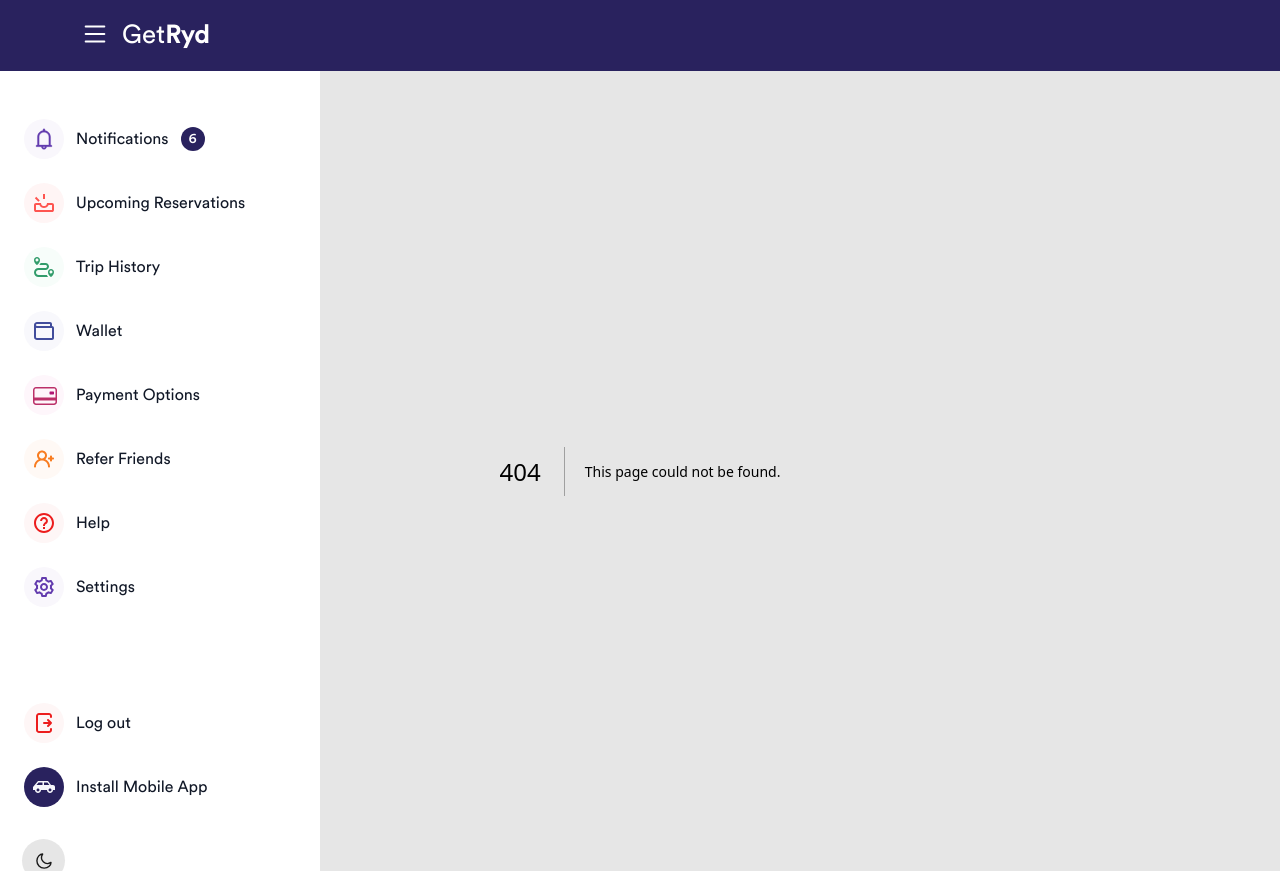
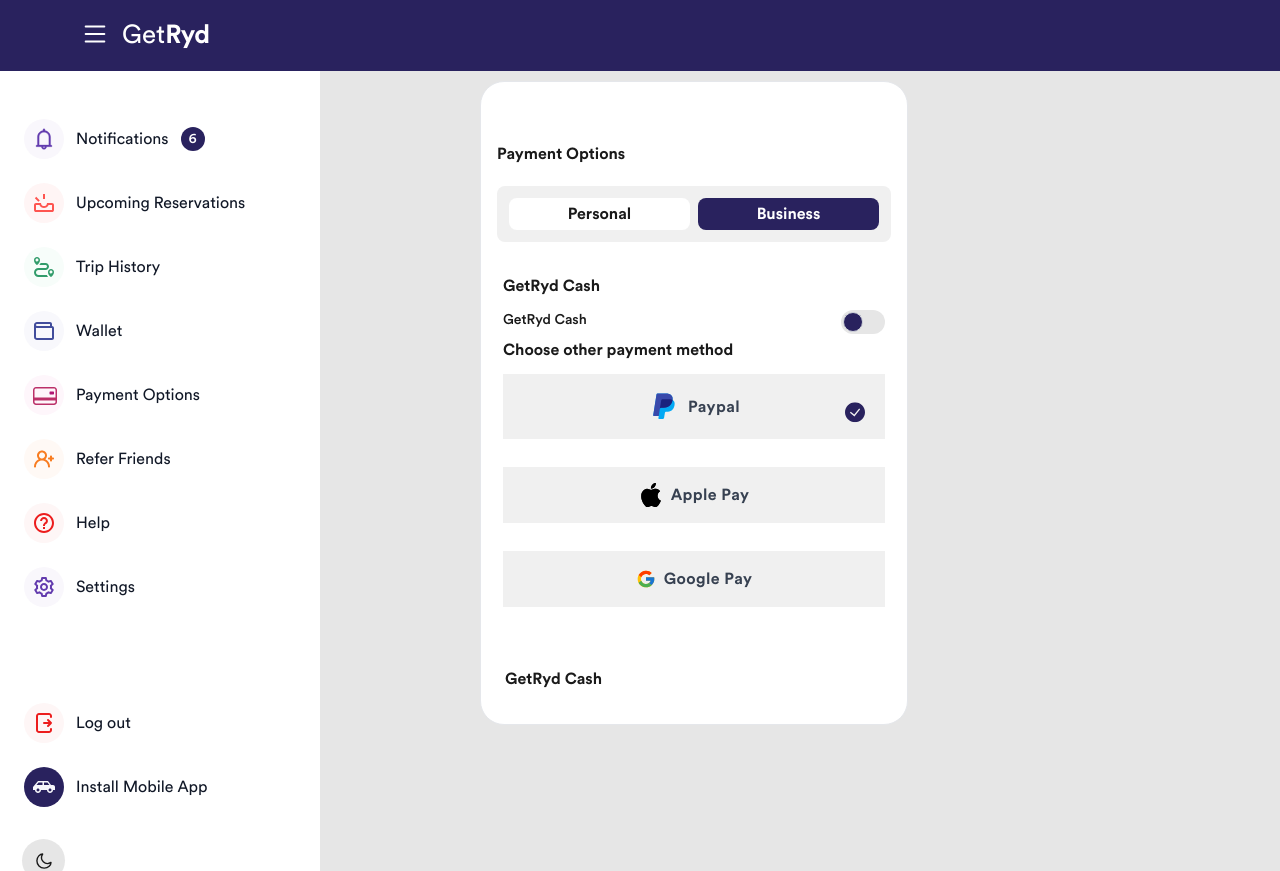
Before and after one commit to shohan-ch/ride-sharing-platform, a Next.js app: page /request_ride/payment_business in a window 1280 px wide. Before the commit this address had no page. Built offline with nearby package versions, Linux system fonts and the light colour scheme.

Commit message:
payment business initially done

```diff
--- a/src/components/Payment/PaymentMethod/RequestRidePaymentView.jsx
+++ b/src/components/Payment/PaymentMethod/RequestRidePaymentView.jsx
@@ -1,12 +1,15 @@
 import Switch from "@/components/Forms/Switch";
+import PaymentBusinessReceipt from "@/components/RequestRide/PayementBusiness/PaymentBusinessReceipt";
 import Button from "@/components/Utils/Button/Button";
 import PaymentButton from "@/components/Utils/Button/PaymentButton";
 import IconSvg from "@/icons/IconSvg";
 import Link from "next/link";
 import Router, { useRouter } from "next/router";
-const RequestRidePaymentView = ({ backLink }) => {
+const RequestRidePaymentView = (props, { backLink }) => {
   const router = useRouter();
   console.log(router.asPath);
+
+  const { type } = props;
 
   // let link = backLink;
   return (
@@ -21,11 +24,21 @@ const RequestRidePaymentView = ({ backLink }) => {
                 </h2>
               </div>
               <div className="flex items-center justify-between gap-2 rounded-lg bg-[#F0F0F0] p-3 dark:bg-dark-2">
-                <PaymentButton active={true} handleClick={() => alert(123)}>
+                <PaymentButton
+                  active={!type && true}
+                  handleClick={() =>
+                    Router.push("/request_ride/payment_personal")
+                  }
+                >
                   Personal
                 </PaymentButton>
 
-                <PaymentButton handleClick={() => alert(123)}>
+                <PaymentButton
+                  active={type && true}
+                  handleClick={() =>
+                    Router.push("/request_ride/payment_business")
+                  }
+                >
                   Business
                 </PaymentButton>
               </div>
@@ -65,8 +78,12 @@ const RequestRidePaymentView = ({ backLink }) => {
                   </Button>
                 </div>
               </div>
+
+              <div className="mx-2">{type && <PaymentBusinessReceipt />}</div>
+
               <div className="">
                 <div className="mx-2">
+                  {!type && (
                     <Button
                       color="gray"
                       className="border bg-white"
@@ -74,6 +91,7 @@ const RequestRidePaymentView = ({ backLink }) => {
                     >
                       + Add Payment method
                     </Button>
+                  )}
 
                   <Button
                     color="gray"
--- /dev/null
+++ b/src/components/RequestRide/PayementBusiness/PayementBusinessView.jsx
@@ -0,0 +1,11 @@
+import RequestRidePaymentView from "@/components/Payment/PaymentMethod/RequestRidePaymentView";
+
+const PayementBusinessView = () => {
+  return (
+    <>
+      <RequestRidePaymentView type="business" />
+    </>
+  );
+};
+
+export default PayementBusinessView;
--- /dev/null
+++ b/src/components/RequestRide/PayementBusiness/PaymentBusinessReceipt.jsx
@@ -0,0 +1,62 @@
+const PaymentBusinessReceipt = () => {
+  return (
+    <>
+      <div className="my-5">
+        <h1 className="2xs:text-18 mb-3 font-extrabold text-black dark:text-gray-2 2xl:text-22">
+          GetRyd Cash
+        </h1>
+        <div className="flex justify-between">
+          <div className="flex items-center gap-2">
+            <svg
+              width={18}
+              height={18}
+              viewBox="0 0 16 17"
+              fill="none"
+              className="-mt-[6px] inline-block"
+              xmlns="http://www.w3.org/2000/svg"
+            >
+              <g clipPath="url(#clip0_829_15018)">
+                <path
+                  d="M8.00001 0.166748V5.16675C8.00001 5.60878 8.17561 6.0327 8.48817 6.34526C8.80073 6.65782 9.22465 6.83342 9.66668 6.83342H14.6667V15.1667C14.6667 15.6088 14.4911 16.0327 14.1785 16.3453C13.866 16.6578 13.442 16.8334 13 16.8334H3.00001C2.55798 16.8334 2.13406 16.6578 1.8215 16.3453C1.50894 16.0327 1.33334 15.6088 1.33334 15.1667V1.83341C1.33334 1.39139 1.50894 0.967464 1.8215 0.654903C2.13406 0.342343 2.55798 0.166748 3.00001 0.166748H8.00001ZM9.25001 0.583415V5.16675C9.25001 5.27726 9.29391 5.38324 9.37205 5.46138C9.45019 5.53952 9.55617 5.58342 9.66668 5.58342H14.25L9.25001 0.583415Z"
+                  fill="#1A1A1A"
+                  className="dark:fill-white"
+                />
+              </g>
+              <defs>
+                <clipPath id="clip0_829_15018">
+                  <rect
+                    width={16}
+                    height={16}
+                    fill="white"
+                    transform="translate(0 0.5)"
+                  />
+                </clipPath>
+              </defs>
+            </svg>
+            <h1 className="text-[16px] font-extrabold text-black dark:text-gray-2">
+              Receipts to rootsoft@gmail
+            </h1>
+          </div>
+          <svg
+            width={10}
+            height={15}
+            viewBox="0 0 6 11"
+            fill="none"
+            xmlns="http://www.w3.org/2000/svg"
+          >
+            <path
+              className="dark:stroke-white"
+              d="M1 9.5L5 5.5L1 1.5"
+              stroke="#1A1A1A"
+              strokeWidth="1.33333"
+              strokeLinecap="round"
+              strokeLinejoin="round"
+            />
+          </svg>
+        </div>
+      </div>
+    </>
+  );
+};
+
+export default PaymentBusinessReceipt;
--- /dev/null
+++ b/src/pages/request_ride/payment_business.js
@@ -0,0 +1,11 @@
+import PayementBusinessView from "@/components/RequestRide/PayementBusiness/PayementBusinessView";
+
+const RequestRidePaymentPersonalPage = () => {
+  return (
+    <>
+      <PayementBusinessView />
+    </>
+  );
+};
+
+export default RequestRidePaymentPersonalPage;
```
Lines whose indentation alone changed are shown as unchanged.
